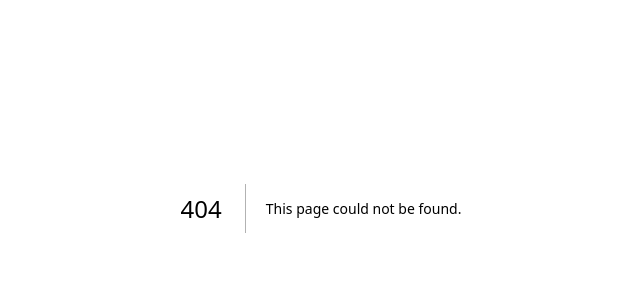
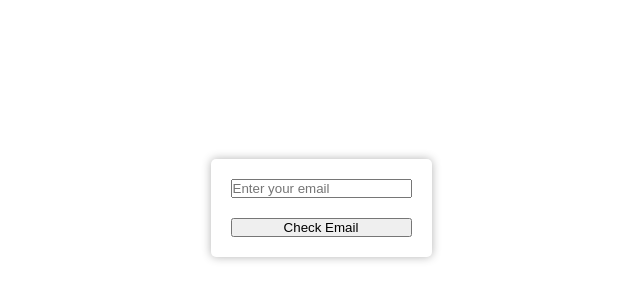
Before and after one commit to bukulele/table-mng, a Next.js app: page /application-enter in a window 1280 px wide. Before the commit this address had no page. Shown: the part 192-492 px from the top of the page, without its empty margins (319-959 px from the left). Built offline with nearby package versions, Linux system fonts and the light colour scheme.

Commit message:
email enter component created

```diff
--- /dev/null
+++ b/src/app/application-enter/page.js
@@ -0,0 +1,15 @@
+"use client";
+
+import React from "react";
+import styles from "./page.module.css";
+import ApplicationEnterWindow from "../components/applicationEnterWindow/ApplicationEnterWindow";
+
+function Application() {
+  return (
+    <div className={styles.main}>
+      <ApplicationEnterWindow />
+    </div>
+  );
+}
+
+export default Application;
--- /dev/null
+++ b/src/app/application-enter/page.module.css
@@ -0,0 +1,14 @@
+.main {
+  display: flex;
+  justify-content: center;
+  align-items: center;
+  min-height: 100vh;
+  background-color: #fff;
+  padding: 20px 0;
+}
+
+@media screen and (max-width: 600px) {
+  .main {
+    padding: 0;
+  }
+}
--- /dev/null
+++ b/src/app/components/applicationEnterWindow/ApplicationEnterWindow.js
@@ -0,0 +1,79 @@
+import React, { useState } from "react";
+import { useRouter } from "next/navigation";
+import styles from "./applicationEnterForm.module.css";
+
+function ApplicationEnterWindow() {
+  const [email, setEmail] = useState("");
+  const [firstName, setFirstName] = useState("");
+  const [lastName, setLastName] = useState("");
+  const [userExists, setUserExists] = useState(null);
+  const router = useRouter();
+
+  // Function to handle the initial email check
+  const checkEmail = () => {
+    fetch("/api/check-email", {
+      method: "POST",
+      headers: { "Content-Type": "application/json" },
+      body: JSON.stringify({ email }),
+    })
+      .then((response) => response.json())
+      .then((data) => {
+        if (data.exists) {
+          // If user exists, redirect to the application page
+          router.push("/application");
+        } else {
+          // If user does not exist, show additional fields
+          setUserExists(false);
+        }
+      })
+      .catch((error) => console.error("Error:", error));
+  };
+
+  // Function to handle submission of all user information
+  const submitUserInfo = () => {
+    fetch("/api/submit-user-info", {
+      method: "POST",
+      headers: { "Content-Type": "application/json" },
+      body: JSON.stringify({ email, firstName, lastName }),
+    })
+      .then((response) => response.json())
+      .then((data) => {
+        // Handle response for user info submission
+        console.log("User info submitted:", data);
+        // Optionally redirect or show success message
+      })
+      .catch((error) => console.error("Error:", error));
+  };
+
+  return (
+    <div className={styles.enterWindow}>
+      <input
+        type="email"
+        placeholder="Enter your email"
+        value={email}
+        onChange={(e) => setEmail(e.target.value)}
+      />
+      <button onClick={checkEmail}>Check Email</button>
+
+      {userExists === false && (
+        <>
+          <input
+            type="text"
+            placeholder="First Name"
+            value={firstName}
+            onChange={(e) => setFirstName(e.target.value)}
+          />
+          <input
+            type="text"
+            placeholder="Last Name"
+            value={lastName}
+            onChange={(e) => setLastName(e.target.value)}
+          />
+          <button onClick={submitUserInfo}>Submit</button>
+        </>
+      )}
+    </div>
+  );
+}
+
+export default ApplicationEnterWindow;
--- /dev/null
+++ b/src/app/components/applicationEnterWindow/applicationEnterForm.module.css
@@ -0,0 +1,8 @@
+.enterWindow {
+  display: flex;
+  flex-direction: column;
+  gap: 20px;
+  border-radius: 5px;
+  box-shadow: 0 0 10px rgba(0, 0, 0, 0.3);
+  padding: 20px;
+}
```
